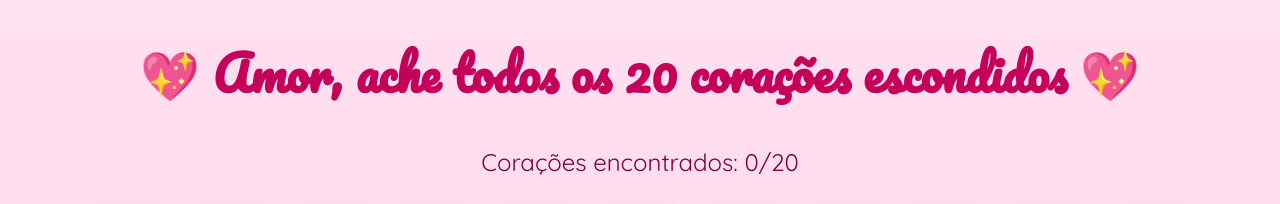
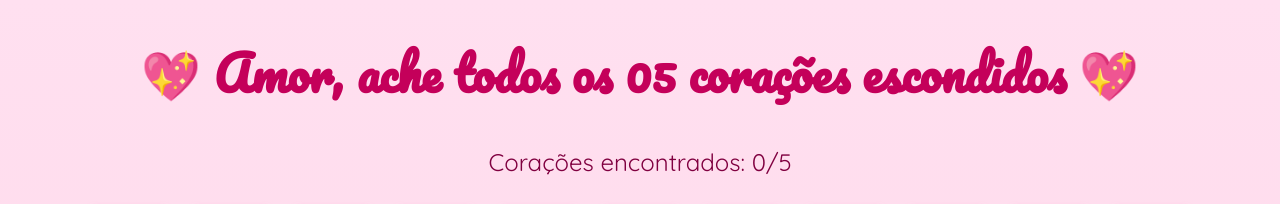
Before and after one commit to hyvini/jogo, a plain HTML site: page index.html in a window 1280 px wide. Shown: the top 204 px of the page. Drawn offline with Linux system fonts and the light colour scheme; grey boxes are pictures that could not be loaded.

Commit message:
Update index.html

```diff
--- a/index.html
+++ b/index.html
@@ -115,8 +115,8 @@
 </head>
 <body>
 
-  <h1>💖 Amor, ache todos os 20 corações escondidos 💖</h1>
-  <div id="counter">Corações encontrados: 0/20</div>
+  <h1>💖 Amor, ache todos os 05 corações escondidos 💖</h1>
+  <div id="counter">Corações encontrados: 0/5</div>
   <div id="game-container"></div>
 
   <div id="victory-message">
@@ -135,7 +135,7 @@
     const victoryMessage = document.getElementById('victory-message');
     const clickSound = document.getElementById('click-sound');
 
-    const totalHearts = 20;
+    const totalHearts = 5;
     let foundHearts = 0;
 
     function setupGame() {
```
